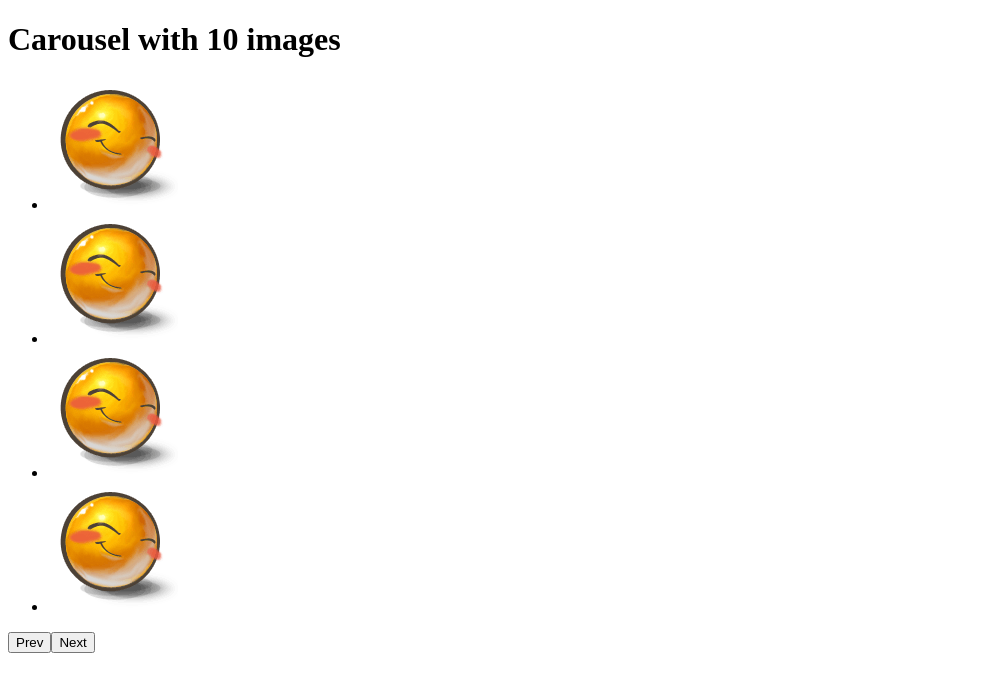
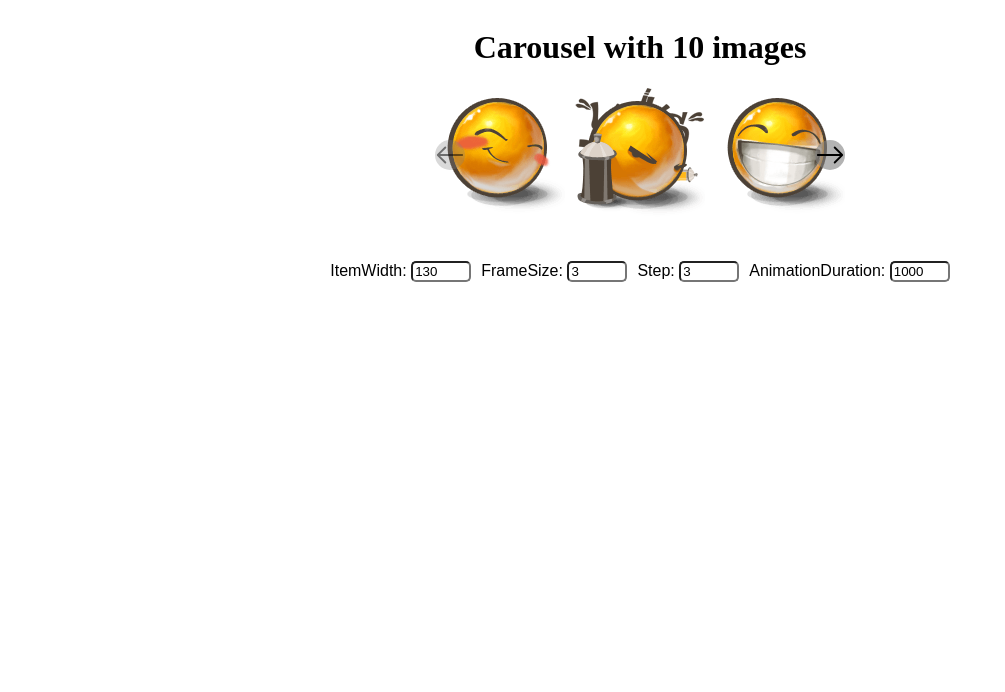
Before and after one commit to mate-academy/react_carousel, a React (Create React App) app: page / in a window 1280 px wide. Shown: the top 692 px of the page, without its empty margins (0-1005 px from the left). Built offline with nearby package versions, Linux system fonts and the light colour scheme; the HTML template or start-up script is replaced by a standard one.

Commit message:
Carousel

```diff
--- a/src/App.scss
+++ b/src/App.scss
@@ -1 +1,30 @@
-// style go here
+
+* {
+  box-sizing: border-box;
+}
+
+ul,
+li {
+  padding: 0;
+  margin: 0;
+}
+
+.App {
+  display: flex;
+  flex-direction: column;
+  justify-content: center;
+  align-items: center;
+
+  &__form {
+    font-family: Arial, sans-serif;
+    display: flex;
+    align-items: center;
+    height: 40px;
+    gap: 10px;
+  }
+
+  &__input {
+    border-radius: 5px;
+    width: 60px;
+  }
+}
--- a/src/App.tsx
+++ b/src/App.tsx
@@ -4,6 +4,10 @@ import Carousel from './components/Carousel';
 
 interface State {
   images: string[];
+  ItemWidth: number;
+  FrameSize: number;
+  Step: number;
+  AnimationDuration: number;
 }
 
 class App extends React.Component<{}, State> {
@@ -20,17 +24,94 @@ class App extends React.Component<{}, State> {
       './img/9.png',
       './img/10.png',
     ],
+    ItemWidth: 130,
+    FrameSize: 3,
+    Step: 3,
+    AnimationDuration: 1000,
   };
 
   render() {
-    const { images } = this.state;
+    const {
+      images,
+      AnimationDuration,
+      Step,
+      FrameSize,
+      ItemWidth,
+    } = this.state;
 
     return (
       <div className="App">
         {/* eslint-disable-next-line */}
-        <h1>Carousel with {images.length} images</h1>
+        <h1 data-cy='title'>Carousel with {images.length} images</h1>
 
-        <Carousel />
+        <Carousel
+          images={images}
+          step={Step}
+          animationDuration={AnimationDuration}
+          frameSize={FrameSize}
+          itemWidth={ItemWidth}
+        />
+
+        <form action="#" className="App__form">
+          <label htmlFor="itemId">
+            {'ItemWidth: '}
+            <input
+              id="itemId"
+              type="number"
+              name="itemWidth"
+              className="App__input"
+              min="100"
+              defaultValue={ItemWidth}
+              onChange={(event) => {
+                this.setState({ ItemWidth: +event.target.value });
+              }}
+            />
+          </label>
+
+          <label htmlFor="frameId">
+            {'FrameSize: '}
+            <input
+              id="frameId"
+              type="number"
+              name="FrameSize"
+              className="App__input"
+              min="1"
+              defaultValue={FrameSize}
+              onChange={(event) => {
+                this.setState({ FrameSize: +event.target.value });
+              }}
+            />
+          </label>
+
+          <label htmlFor="stepId">
+            {'Step: '}
+            <input
+              id="stepId"
+              type="number"
+              name="Step"
+              className="App__input"
+              min="1"
+              defaultValue={Step}
+              onChange={(event) => {
+                this.setState({ Step: +event.target.value });
+              }}
+            />
+          </label>
+
+          <label>
+            {'AnimationDuration: '}
+            <input
+              type="number"
+              name="AnimationDuration"
+              className="App__input"
+              min="1"
+              defaultValue={AnimationDuration}
+              onChange={(event) => {
+                this.setState({ AnimationDuration: +event.target.value });
+              }}
+            />
+          </label>
+        </form>
       </div>
     );
   }
--- a/src/components/Carousel.scss
+++ b/src/components/Carousel.scss
@@ -1 +1,36 @@
-// style go here
+.Carousel {
+  position: relative;
+  width: 260px;
+  overflow: hidden;
+  margin-bottom: 30px;
+
+  &__list {
+    display: flex;
+    list-style: none;
+  }
+
+  &__btn {
+    position: absolute;
+    top: 50%;
+    transform: translateY(-50%);
+    border: inherit;
+    border-radius: 50%;
+    width: 30px;
+    height: 30px;
+    cursor: pointer;
+    backdrop-filter: contrast(40%);
+  }
+}
+
+.prev-btn {
+  left: 0;
+}
+
+.next-btn {
+  right: 0;
+}
+
+.disabled {
+  opacity: 0.5;
+  cursor: default;
+}
--- a/src/components/Carousel.tsx
+++ b/src/components/Carousel.tsx
@@ -1,18 +1,121 @@
-import React from 'react';
+import { Component } from 'react';
 import './Carousel.scss';
 
-const Carousel: React.FC = () => (
-  <div className="Carousel">
-    <ul className="Carousel__list">
-      <li><img src="./img/1.png" alt="1" /></li>
-      <li><img src="./img/1.png" alt="2" /></li>
-      <li><img src="./img/1.png" alt="3" /></li>
-      <li><img src="./img/1.png" alt="4" /></li>
-    </ul>
+type Props = {
+  images: string[],
+  step: number,
+  animationDuration: number,
+  frameSize: number,
+  itemWidth: number,
+};
 
-    <button type="button">Prev</button>
-    <button type="button">Next</button>
-  </div>
-);
+type State = {
+  transform: string;
+};
+
+class Carousel extends Component<Props, State > {
+  state = {
+    transform: 'translateX(0px)',
+  };
+
+  x = 0;
+
+  gap = 10;
+
+  first = true;
+
+  last = false;
+
+  handlePrevBtn = (step: number, itemWidth: number) => {
+    this.x += step * itemWidth + (step * this.gap);
+    this.last = false;
+    if (this.x >= 0) {
+      this.first = true;
+      this.x = 0;
+    }
+
+    this.setState({ transform: `translateX(${this.x}px)` });
+  };
+
+  handleNextBtn = (step: number, itemWidth: number, length: number) => {
+    this.x -= step * itemWidth + (step * this.gap);
+    this.first = false;
+    const max = -((itemWidth + this.gap) * length);
+
+    if (this.x <= max) {
+      this.last = true;
+      this.x = max;
+    }
+
+    this.setState({ transform: `translateX(${this.x}px)` });
+  };
+
+  render() {
+    const {
+      images,
+      step,
+      animationDuration,
+      itemWidth,
+      frameSize,
+    } = this.props;
+    const { transform } = this.state;
+
+    const width = frameSize * itemWidth + (this.gap * (frameSize - 1));
+
+    return (
+      <div
+        className="Carousel"
+        style={{ width: `${width}px` }}
+      >
+        <ul
+          className="Carousel__list"
+          style={{
+            transform: `${transform}`,
+            transition: `transform ${animationDuration}ms`,
+            gap: `${this.gap}px`,
+          }}
+        >
+          {images.map((el, i) => (
+            <li key={el}>
+              <img
+                src={el}
+                alt={`${i}`}
+                height={itemWidth}
+                width={itemWidth}
+              />
+            </li>
+          ))}
+        </ul>
+
+        {/* eslint-disable-next-line jsx-a11y/control-has-associated-label */}
+        <button
+          type="button"
+          className={`Carousel__btn prev-btn ${this.first && 'disabled'}`}
+          style={{
+            background: 'url("./img/arrow-left.svg")0 0/ cover no-repeat',
+          }}
+          onClick={() => this.handlePrevBtn(
+            step,
+            itemWidth,
+          )}
+        />
+        {/* eslint-disable-next-line jsx-a11y/control-has-associated-label */}
+        <button
+          type="button"
+          data-cy="next"
+          className={`Carousel__btn next-btn ${this.last && 'disabled'}`}
+          style={{
+            background: 'url("./img/arrow-right.svg")0 0/ cover no-repeat',
+          }}
+          onClick={() => this.handleNextBtn(
+            step,
+            itemWidth,
+            (images.length - frameSize),
+          )}
+        />
+      </div>
+    );
+  }
+}
 
 export default Carousel;
```
Also changed, not shown: public/img/arrow-left.svg (added), public/img/arrow-right.svg (added).
